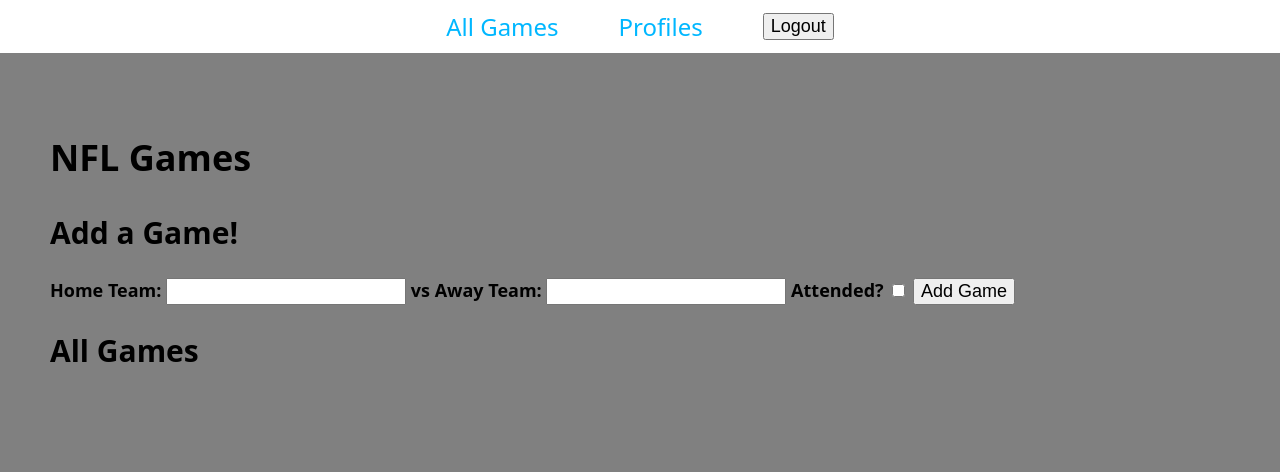
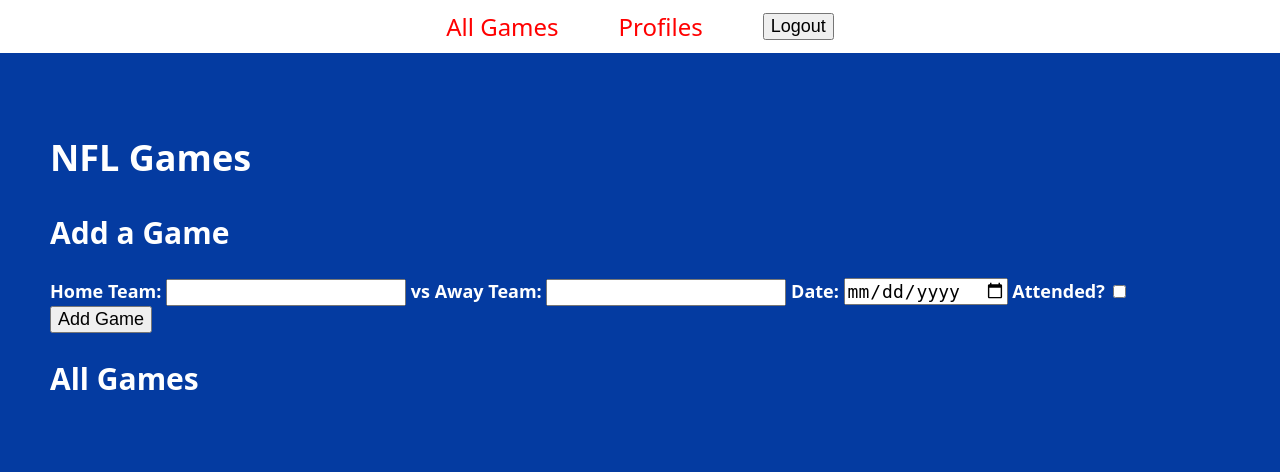
Before and after one commit to djrich87/football-city-project-two, a Node server app: page /games in a window 1280 px wide. Shown: the top 472 px of the page. Run offline with Node 20, Linux system fonts and the light colour scheme; the visitor is signed in with stand-in values (Sample User, id 1); data that the repository does not hold is empty; some libraries are stand-ins or nearby versions.

Commit message:
adjust color scheme

```diff
--- a/models/game.js
+++ b/models/game.js
@@ -7,6 +7,7 @@ const gameSchema = new Schema({
   title: String,
   date: Date,
   location: String,
+  attended: Boolean,
   teams: {type: Schema.Types.ObjectId, ref: "Profile"}
 })
 
--- a/public/stylesheets/style.css
+++ b/public/stylesheets/style.css
@@ -18,7 +18,7 @@ html {
 }
 
 body {
-  background-color: gray;
+  background-color: rgb(4, 59, 161);
   /* Use a system font, if none are available use an available sans-sarif font */
   font-family: system-ui, -apple-system, BlinkMacSystemFont, "Segoe UI",
         Roboto, Oxygen-Sans, Ubuntu, Cantarell, "Helvetica Neue", sans-serif;
@@ -41,10 +41,12 @@ main {
 
 h1 {
   font-size: 3.6rem;
+  color:rgb(255, 255, 255);
 }
 
 h2 {
   font-size: 3rem;
+  color:rgb(255, 255, 255);
 }
 
 h3 {
@@ -61,6 +63,7 @@ p, label, li, button, input {
 
 label {
   font-weight: bold;
+  color: rgb(255, 255, 255);
 }
 
 section {
@@ -68,7 +71,7 @@ section {
 }
 
 a {
-  color: #00B7FF;
+  color: #ff0000;
 }
 
 pre {
--- a/views/games/index.ejs
+++ b/views/games/index.ejs
@@ -4,8 +4,8 @@
 <section>
   <h1>NFL Games</h1>
   <% if (user) { %>
-  <h2>Add a Game!</h2>
-  <form action="games" method="POST">
+  <h2>Add a Game</h2>
+  <form action="/games" method="POST">
     <label>
       Home Team:
       <input type="text" name="name" autocomplete="off">
@@ -14,6 +14,10 @@
 
       Away Team:
       <input type="text" name="name" autocomplete="off">
+    </label>
+    <label>
+      Date:
+      <input type="date" name="date">
     </label>
     <label>
       Attended?
```
